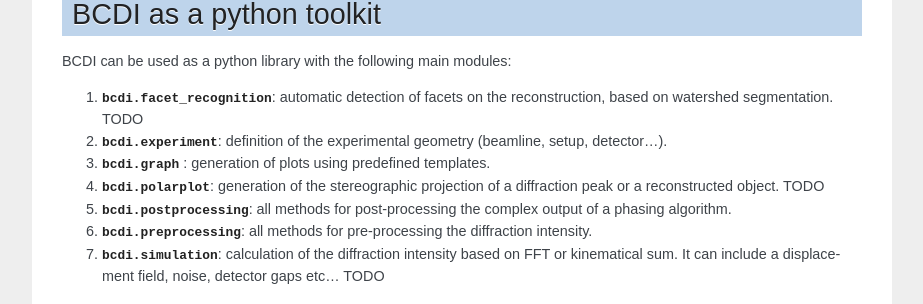
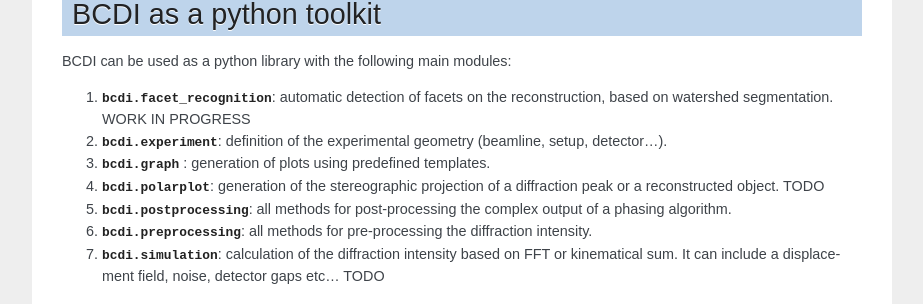
Before and after one commit to carnisj/bcdi, a Sphinx documentation site: the page built from doc/index.rst, in a window 1280 px wide and 900 px high, scrolled down 324 px. Shown: the part 171-475 px from the top of the window, without its empty margins (198-1121 px from the left). Built offline with Sphinx 7.4.7, drawn with Linux system fonts in a browser that asks for light colours.

Commit message:
Update documentation

```diff
--- a/README.rst
+++ b/README.rst
@@ -26,7 +26,7 @@ BCDI as a python toolkit
 BCDI can be used as a python library with the following main modules:
 
 1) :mod:`bcdi.facet_recognition`: automatic detection of facets on the reconstruction, based on watershed segmentation.
-   TODO
+   WORK IN PROGRESS
 
 2) :mod:`bcdi.experiment`: definition of the experimental geometry (beamline, setup, detector...).
 
--- a/doc/scripts/index.rst
+++ b/doc/scripts/index.rst
@@ -19,7 +19,7 @@ Facet recognition
    :end-before: """
    :language: rst
 
-.. _facet:
+.. _postprocess:
 
 Postprocessing
 --------------
@@ -85,6 +85,8 @@ Preprocessing
    :end-before: """
    :language: rst
 
+.. _publi:
+
 Publication
 -----------
 
```
Also changed, not shown: 1 other file.
